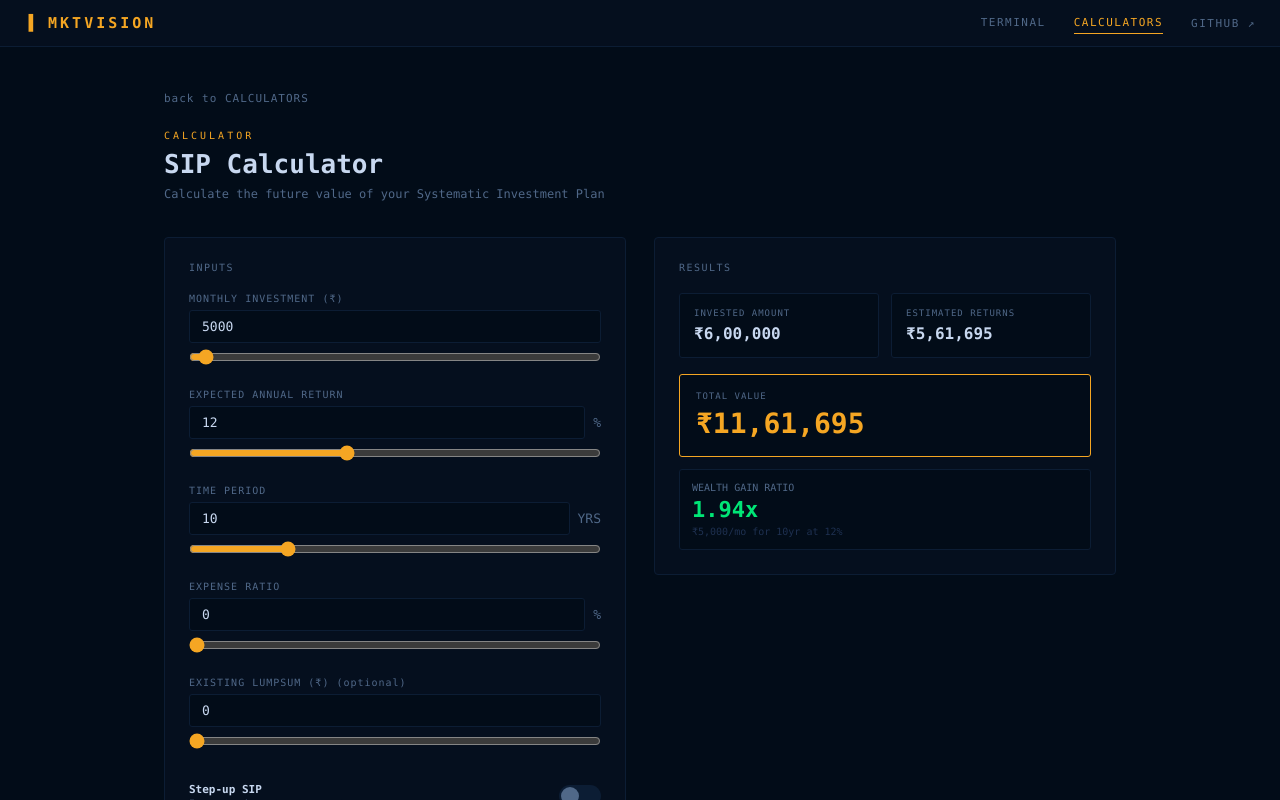
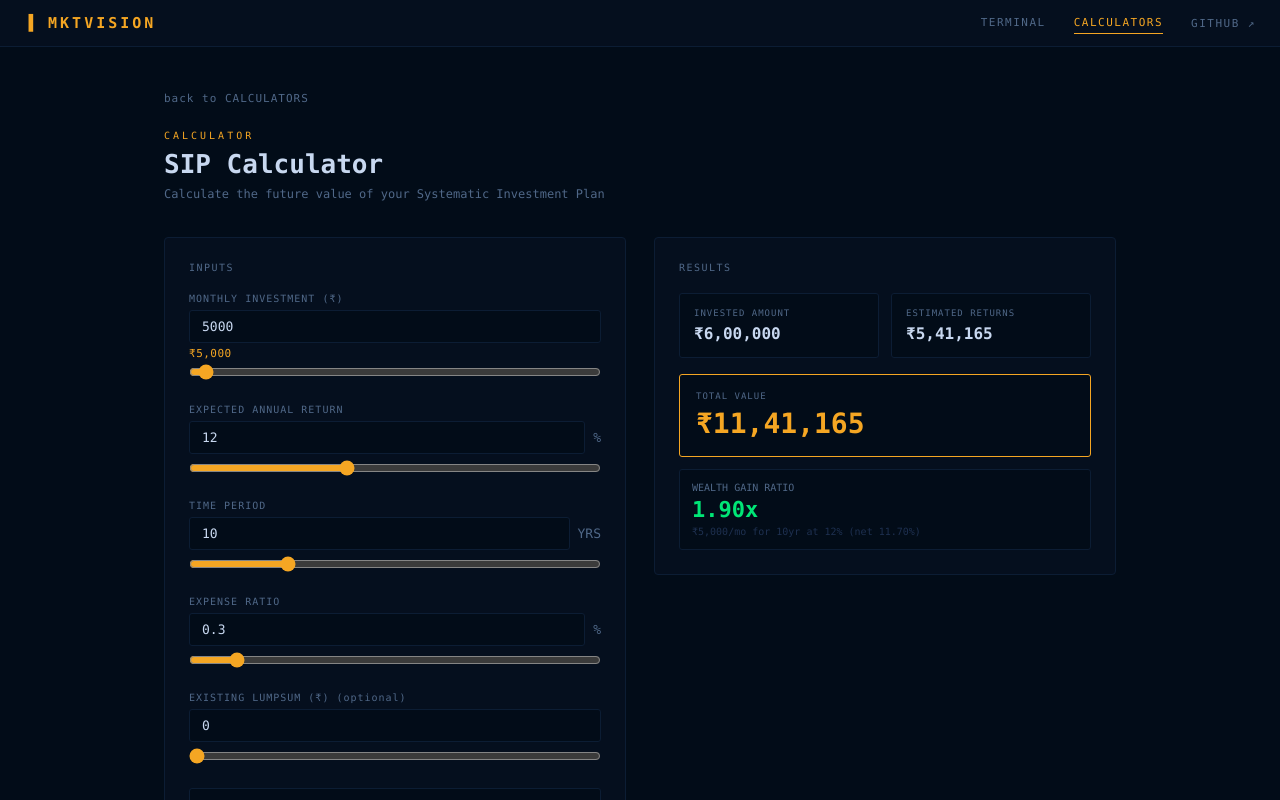
Before and after one commit to evans-0/finance, a React (Vite) app: page /calculators/sip in a window 1280 px wide. Shown: the top 800 px of the page. Built offline with nearby package versions, Linux system fonts and the light colour scheme.

Commit message:
Indian number formatting

```diff
--- a/src/pages/calculators/SIP.jsx
+++ b/src/pages/calculators/SIP.jsx
@@ -10,8 +10,18 @@ const C = {
 const MONO = "'Consolas','Menlo','Monaco','Courier New',monospace"
 const INR = '\u20b9'
 const fmt = n => INR + Math.round(n).toLocaleString('en-IN')
+const fmtIN = n => {
+  if (!n || n === 0) return '0'
+  const s = Math.round(Math.abs(n)).toString()
+  if (s.length <= 3) return s
+  const last3 = s.slice(-3)
+  const rest  = s.slice(0, -3)
+  const parts = []
+  for (let i = rest.length; i > 0; i -= 2) parts.unshift(rest.slice(Math.max(0, i - 2), i))
+  return parts.join(',') + ',' + last3
+}
 
-function InputField({ label, value, onChange, min, max, step, suffix, disabled }) {
+function InputField({ label, value, onChange, min, max, step, suffix, disabled, isCurrency }) {
   return (
     <div style={{ marginBottom: 20, opacity: disabled ? 0.4 : 1 }}>
       <label style={{ fontSize: 10, color: C.textSec, letterSpacing: 1, display: 'block', marginBottom: 6 }}>{label}</label>
@@ -20,7 +30,8 @@ function InputField({ label, value, onChange, min, max, step, suffix, disabled }
           style={{ flex: 1, background: C.bg, border: '1px solid ' + C.border, color: C.text, padding: '8px 12px', fontSize: 13, fontFamily: MONO, borderRadius: 3, outline: 'none' }} />
         {suffix && <span style={{ fontSize: 13, color: C.textSec }}>{suffix}</span>}
       </div>
-      {!disabled && <input type="range" value={value} onChange={e => onChange(Number(e.target.value))} min={min} max={max} step={step} style={{ width: '100%', marginTop: 6, accentColor: C.amber }} />}
+      {isCurrency && value > 0 && <div style={{ fontSize: 11, color: C.amber, marginTop: 4, letterSpacing: 0.5 }}>{INR}{fmtIN(value)}</div>}
+      {!disabled && <input type="range" value={value} onChange={e => onChange(Number(e.target.value))} min={min} max={max} step={step} style={{ width: '100%', marginTop: isCurrency && value > 0 ? 4 : 6, accentColor: C.amber }} />}
     </div>
   )
 }
@@ -57,7 +68,7 @@ export default function SIP() {
   const [monthly,       setMonthly]       = useState(5000)
   const [rate,          setRate]          = useState(12)
   const [years,         setYears]         = useState(10)
-  const [expenseRatio,  setExpenseRatio]  = useState(0)
+  const [expenseRatio,  setExpenseRatio]  = useState(0.3)
   const [stepUpEnabled, setStepUpEnabled] = useState(false)
   const [stepUp,        setStepUp]        = useState(10)
   const [lumpsum,       setLumpsum]       = useState(0)
@@ -94,11 +105,11 @@ export default function SIP() {
         <div style={{ display: 'grid', gridTemplateColumns: '1fr 1fr', gap: 28 }}>
           <div style={{ background: C.panel, border: '1px solid ' + C.border, borderRadius: 4, padding: 24 }}>
             <div style={{ fontSize: 10, color: C.textSec, letterSpacing: 1.5, marginBottom: 20 }}>INPUTS</div>
-            <InputField label={'MONTHLY INVESTMENT (' + INR + ')'} value={monthly} onChange={setMonthly} min={500}  max={200000} step={500}  />
+            <InputField label={'MONTHLY INVESTMENT (' + INR + ')'} value={monthly} onChange={setMonthly} min={500}  max={200000} step={500}  isCurrency />
             <InputField label="EXPECTED ANNUAL RETURN"             value={rate}    onChange={setRate}    min={1}    max={30}     step={0.5}  suffix="%" />
             <InputField label="TIME PERIOD"                        value={years}   onChange={setYears}   min={1}    max={40}     step={1}    suffix="YRS" />
             <InputField label="EXPENSE RATIO"               value={expenseRatio}   onChange={setExpenseRatio} min={0} max={3} step={0.05} suffix="%" />
-            <InputField label={'EXISTING LUMPSUM (' + INR + ') (optional)'} value={lumpsum} onChange={setLumpsum} min={0} max={10000000} step={10000} />
+            <InputField label={'EXISTING LUMPSUM (' + INR + ') (optional)'} value={lumpsum} onChange={setLumpsum} min={0} max={10000000} step={10000} isCurrency />
             {expenseRatio > 0 && (
               <div style={{ background: C.bg, border: '1px solid ' + C.border, borderRadius: 3, padding: 10, marginBottom: 16, fontSize: 10, color: C.textSec }}>
                 EFFECTIVE RETURN: <span style={{ color: C.amber }}>{Math.max(0, rate - expenseRatio).toFixed(2)}% p.a.</span> after {expenseRatio}% expense ratio
```
